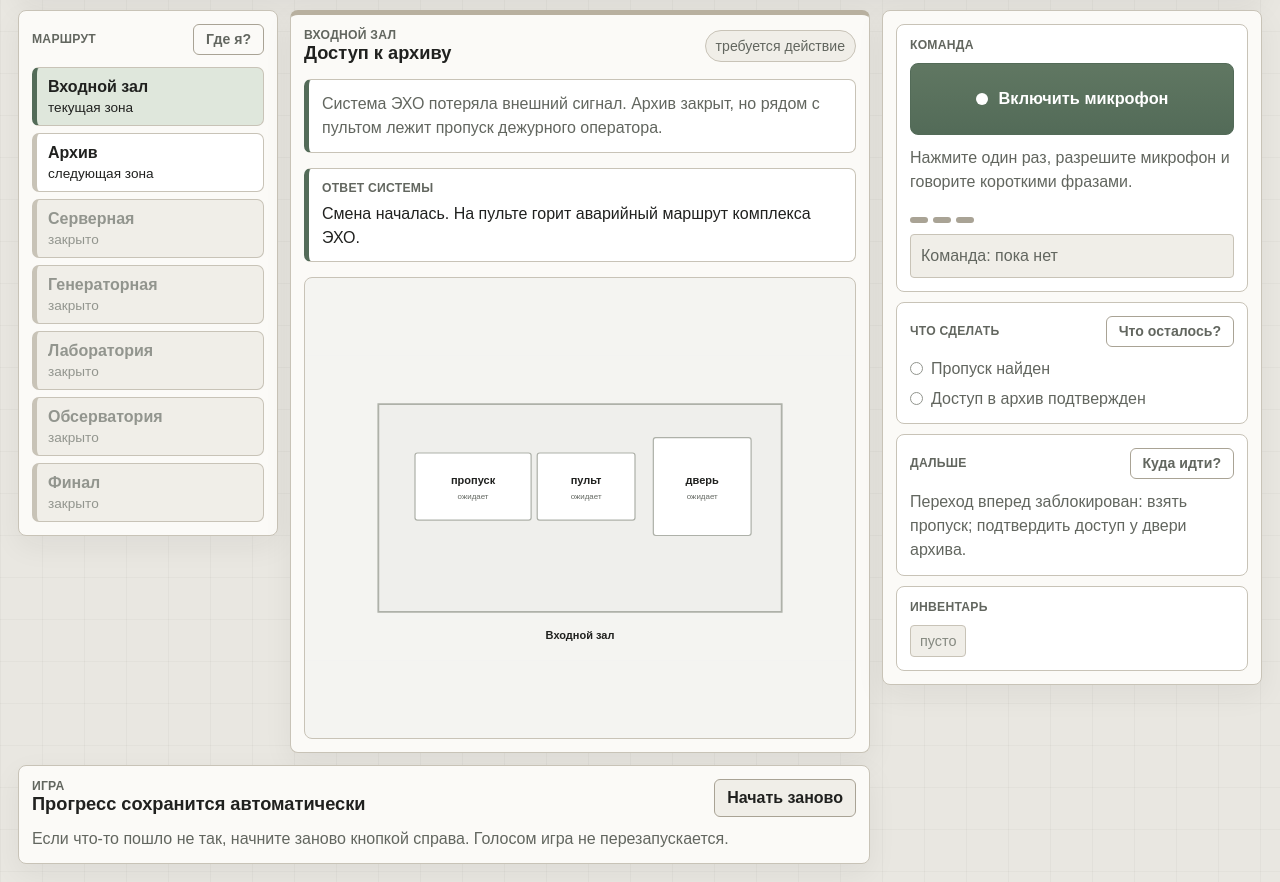
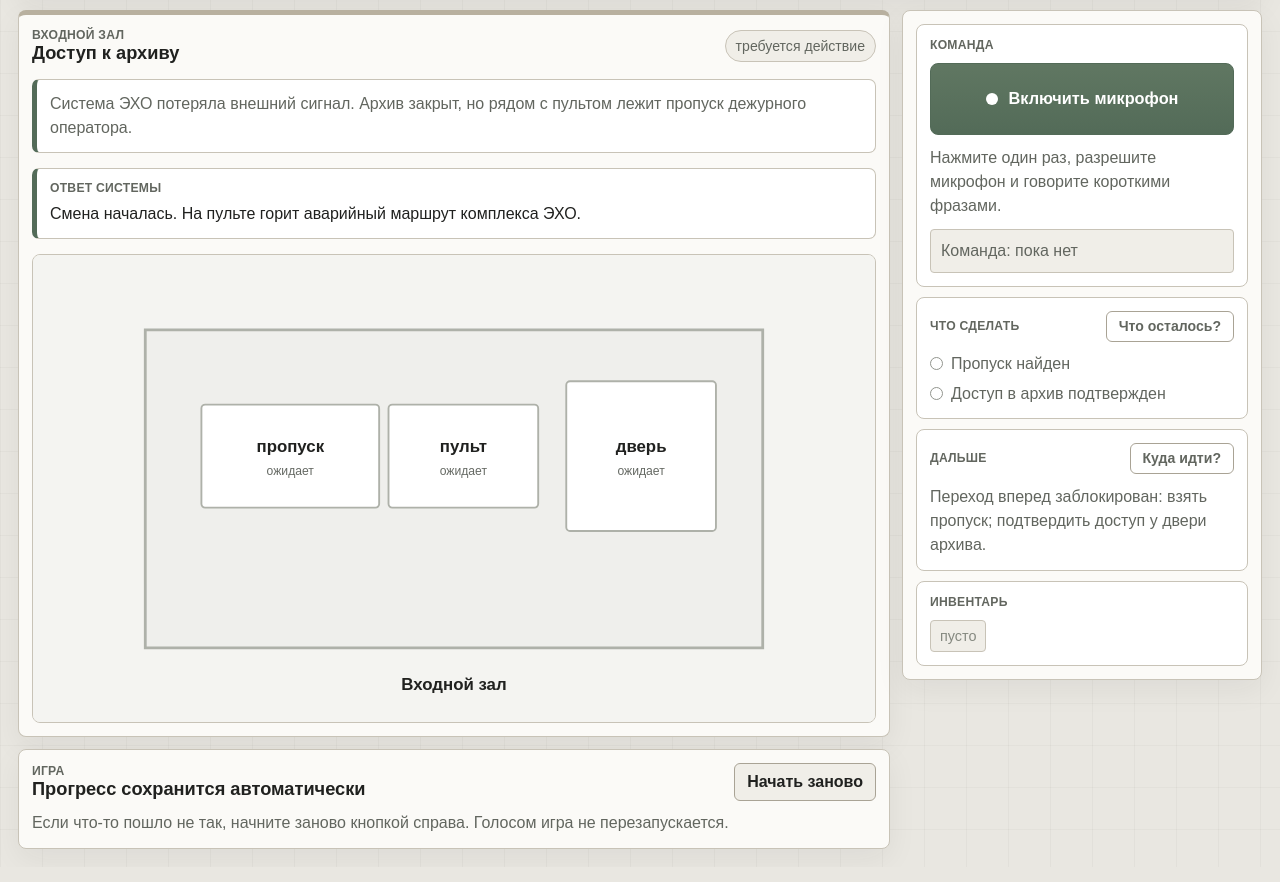
Before and after one commit to ethwrekash-cpu/echolab, a plain HTML site: page index.html in a window 1280 px wide. Shown: the part 179-1061 px from the top of the page. Drawn offline with Linux system fonts and the light colour scheme.

Commit message:
Update styles.css

```diff
--- a/styles.css
+++ b/styles.css
@@ -185,15 +185,18 @@ h2 {
 
 .workspace-grid {
   display: grid;
-  grid-template-columns: 260px minmax(0, 1fr) 380px;
+  grid-template-columns: minmax(0, 1fr) 360px;
   gap: 12px;
   align-items: start;
 }
 
-.map-panel,
 .room-panel,
 .control-panel {
   padding: 13px;
+}
+
+.map-panel {
+  display: none;
 }
 
 .map-list,
@@ -309,7 +312,7 @@ h2 {
 }
 
 .room-plan {
-  min-height: 460px;
+  min-height: 320px;
   border: 1px solid var(--line);
   border-radius: 8px;
   background: #f4f4f1;
@@ -319,7 +322,7 @@ h2 {
 .room-plan svg {
   display: block;
   width: 100%;
-  min-height: 460px;
+  min-height: 320px;
 }
 
 .control-panel {
@@ -373,7 +376,7 @@ h2 {
 }
 
 .voice-meter {
-  display: flex;
+  display: none;
   gap: 5px;
   height: 18px;
   align-items: end;
@@ -411,6 +414,10 @@ h2 {
 
 .text-command-form[hidden] {
   display: none;
+}
+
+.text-command-form {
+  margin-top: 4px;
 }
 
 .text-command-form label {
@@ -556,7 +563,7 @@ h2 {
 
 .bottom-grid {
   display: grid;
-  grid-template-columns: minmax(0, 1fr) 380px;
+  grid-template-columns: minmax(0, 1fr) 360px;
   gap: 12px;
   align-items: start;
 }
```
